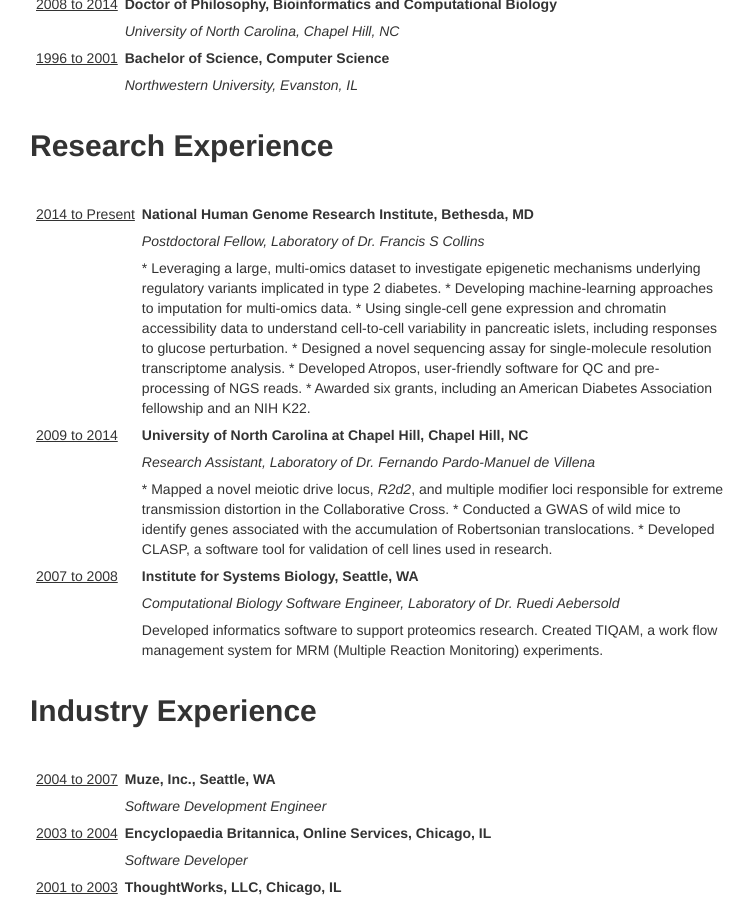
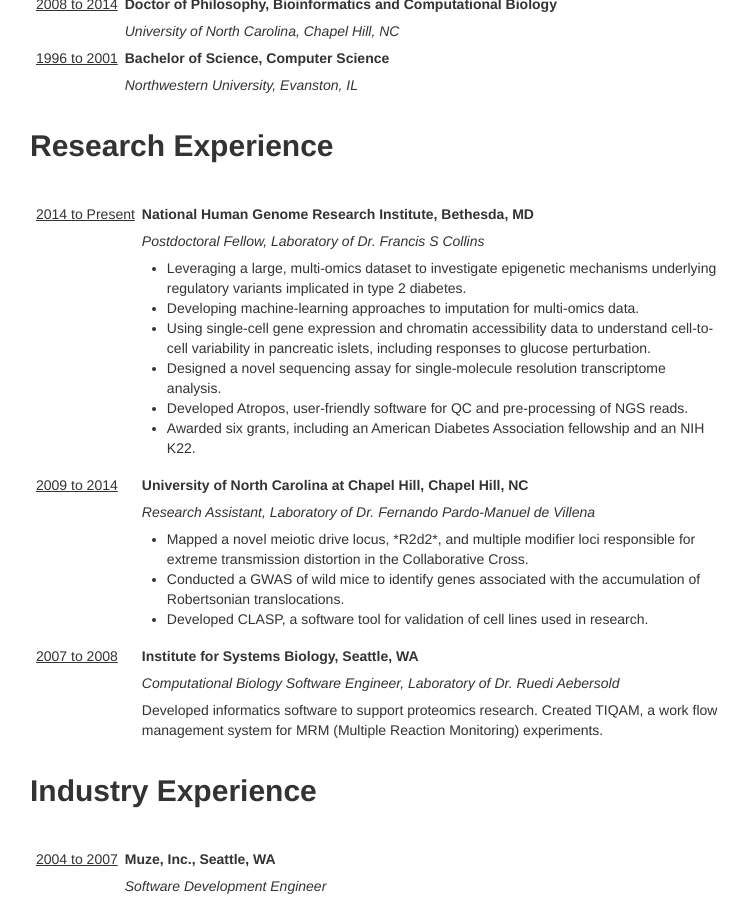
Before and after one commit to amit2014/cv, a Jekyll site: the page built from build/cv.md, in a window 1280 px wide and 900 px high, scrolled down 373 px. Shown: the whole window, without its empty margins (260-1014 px from the left). Built offline with Jekyll 4.4.1, drawn with Linux system fonts in a browser that asks for light colours.

Commit message:
update markdown

```diff
--- a/build/cv.md
+++ b/build/cv.md
@@ -35,10 +35,10 @@ title: John Didion, PhD
 |---|---|
 | <span class="dates">2014 to Present</span> | __National Human Genome Research Institute, Bethesda, MD__ |
 |               | _Postdoctoral Fellow, Laboratory of Dr. Francis S Collins_ |
-|               |   * Leveraging a large, multi-omics dataset to investigate epigenetic mechanisms underlying regulatory variants implicated in type 2 diabetes.  * Developing machine-learning approaches to imputation for multi-omics data.  * Using single-cell gene expression and chromatin accessibility data to understand cell-to-cell variability in pancreatic islets, including responses to glucose perturbation.  * Designed a novel sequencing assay for single-molecule resolution transcriptome analysis.  * Developed Atropos, user-friendly software for QC and pre-processing of NGS reads.  * Awarded six grants, including an American Diabetes Association fellowship and an NIH K22.   |
+|               |   {::nomarkdown}<ul><li>Leveraging a large, multi-omics dataset to investigate epigenetic mechanisms underlying regulatory variants implicated in type 2 diabetes.</li><li>Developing machine-learning approaches to imputation for multi-omics data.</li><li>Using single-cell gene expression and chromatin accessibility data to understand cell-to-cell variability in pancreatic islets, including responses to glucose perturbation.</li><li>Designed a novel sequencing assay for single-molecule resolution transcriptome analysis.</li><li>Developed Atropos, user-friendly software for QC and pre-processing of NGS reads.</li><li>Awarded six grants, including an American Diabetes Association fellowship and an NIH K22.</li></ul>{:/}   |
 | <span class="dates">2009 to 2014</span> | __University of North Carolina at Chapel Hill, Chapel Hill, NC__ |
 |               | _Research Assistant, Laboratory of Dr. Fernando Pardo-Manuel de Villena_ |
-|               |   * Mapped a novel meiotic drive locus, *R2d2*, and multiple modifier loci responsible for extreme transmission distortion in the Collaborative Cross.  * Conducted a GWAS of wild mice to identify genes associated with the accumulation of Robertsonian translocations.  * Developed CLASP, a software tool for validation of cell lines used in research.   |
+|               |  {::nomarkdown}<ul><li>Mapped a novel meiotic drive locus, *R2d2*, and multiple modifier loci responsible for extreme transmission distortion in the Collaborative Cross.</li><li>Conducted a GWAS of wild mice to identify genes associated with the accumulation of Robertsonian translocations. </li><li>Developed CLASP, a software tool for validation of cell lines used in research.</li></ul>{:/}   |
 | <span class="dates">2007 to 2008</span> | __Institute for Systems Biology, Seattle, WA__ |
 |               | _Computational Biology Software Engineer, Laboratory of Dr. Ruedi Aebersold_ |
 |               |  Developed informatics software to support proteomics research. Created TIQAM, a work flow management system for MRM (Multiple Reaction Monitoring) experiments.  |
```
